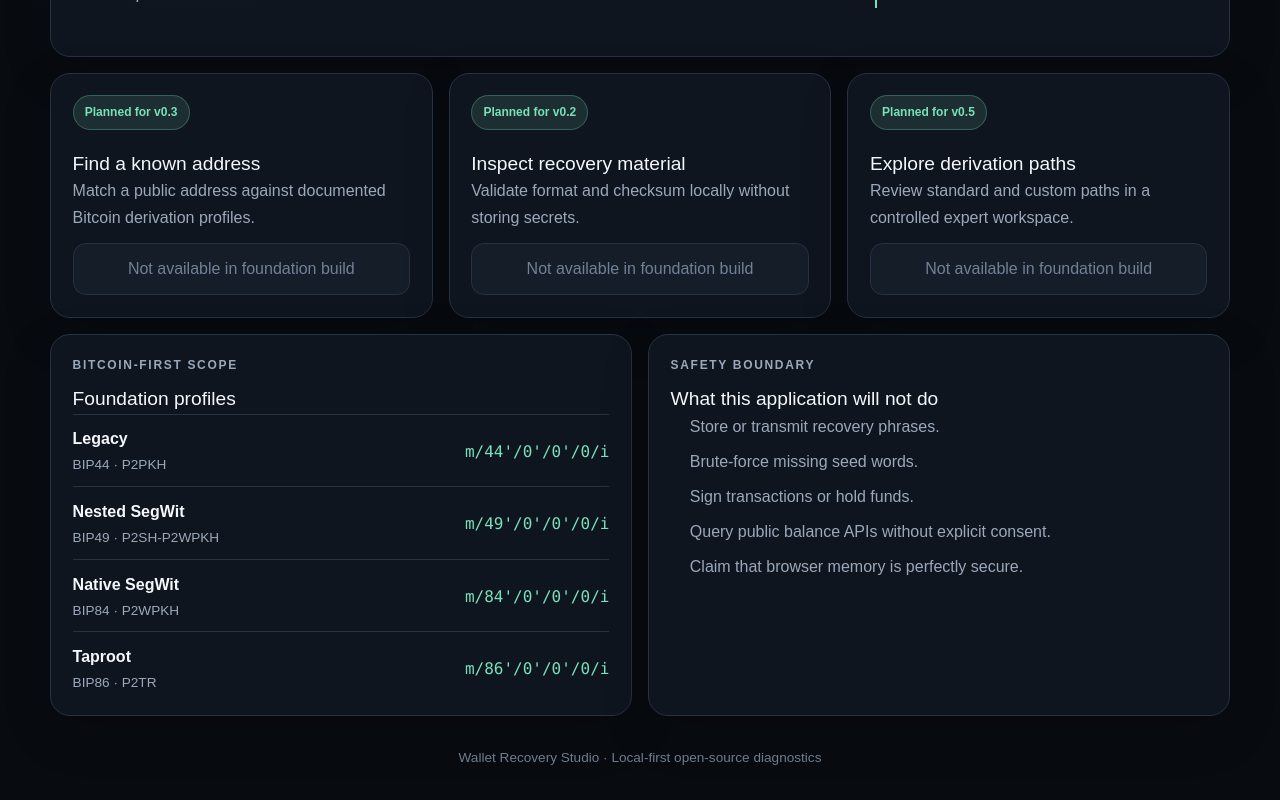
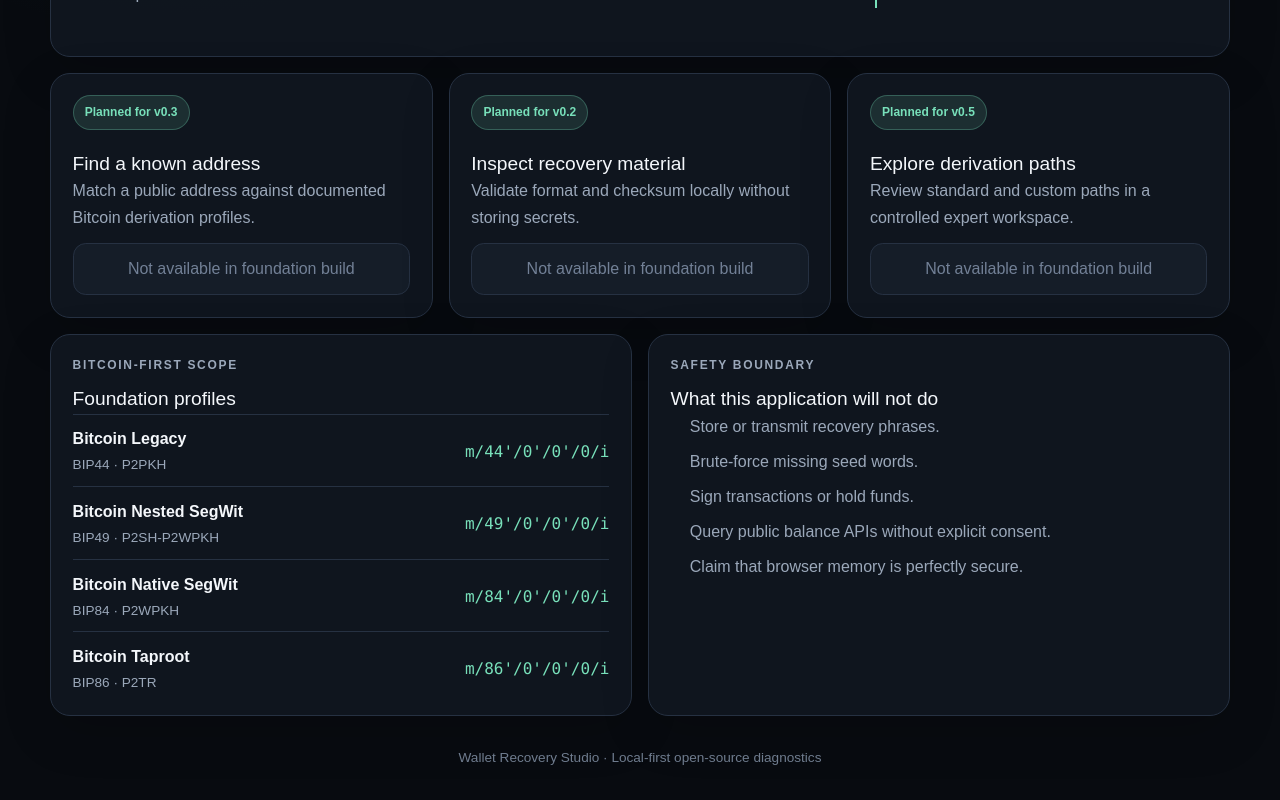
Before and after one commit to vanitoo/Wallet-Recovery-Studio, a Next.js app: page / in a window 1280 px wide. Shown: the part 505-1305 px from the top of the page. Built offline with nearby package versions, Linux system fonts and the light colour scheme.

Commit message:
refactor: derive foundation cards from profile database

```diff
--- a/src/features/wallet-profiles/data/foundation-profiles.ts
+++ b/src/features/wallet-profiles/data/foundation-profiles.ts
@@ -1,3 +1,5 @@
+import { bitcoinStandardWalletProfile } from "../bitcoin-standard";
+
 export type FoundationProfile = {
   id: string;
   label: string;
@@ -6,9 +8,14 @@ export type FoundationProfile = {
   addressType: string;
 };
 
-export const foundationProfiles: FoundationProfile[] = [
-  { id: "bip44", label: "Legacy", standard: "BIP44", path: "m/44'/0'/0'/0/i", addressType: "P2PKH" },
-  { id: "bip49", label: "Nested SegWit", standard: "BIP49", path: "m/49'/0'/0'/0/i", addressType: "P2SH-P2WPKH" },
-  { id: "bip84", label: "Native SegWit", standard: "BIP84", path: "m/84'/0'/0'/0/i", addressType: "P2WPKH" },
-  { id: "bip86", label: "Taproot", standard: "BIP86", path: "m/86'/0'/0'/0/i", addressType: "P2TR" },
-];
+export const foundationProfiles: FoundationProfile[] =
+  bitcoinStandardWalletProfile.profiles.map((profile) => ({
+    id: profile.id,
+    label: profile.name,
+    standard: profile.standard,
+    path: profile.pathTemplate
+      .replace("{account}", "0")
+      .replace("{change}", "0")
+      .replace("{index}", "i"),
+    addressType: profile.scriptType.toUpperCase(),
+  }));
```
